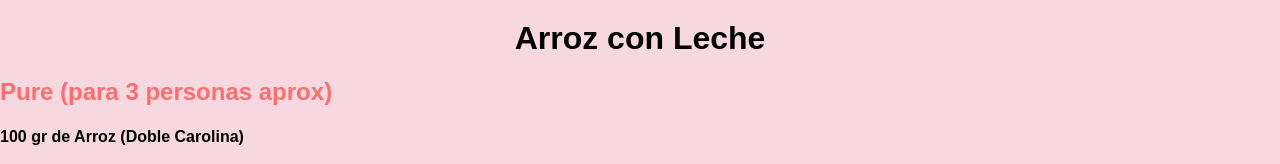
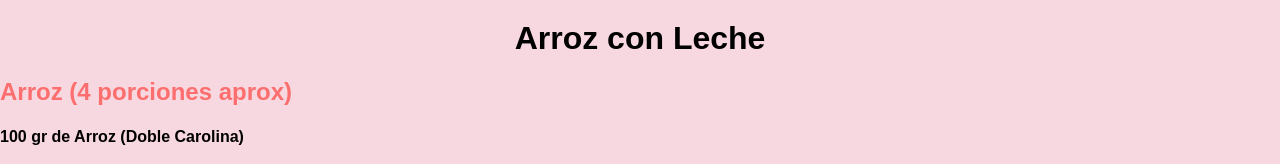
Before and after one commit to ramagar/Mis-Recetas, a plain HTML site: page leche.html in a window 1280 px wide. Shown: the top 164 px of the page. Drawn offline with Linux system fonts and the light colour scheme; a script that the page names is missing.

Commit message:
Update leche.html

```diff
--- a/leche.html
+++ b/leche.html
@@ -11,7 +11,7 @@
 <body>
     <div class="receta pastel">
         <h1>Arroz con Leche</h1>
-        <h2 style="color: #fd6e6e;">Pure (para 3 personas aprox)</h2>
+        <h2 style="color: #fd6e6e;">Arroz (4 porciones aprox)</h2>
         <h4>100 gr de Arroz (Doble Carolina)</h4>
         <h4>1 lt de Leche Entera (3% grasa)</h4>
         <h4>Cascara de 1 Naranja</h4>
```
